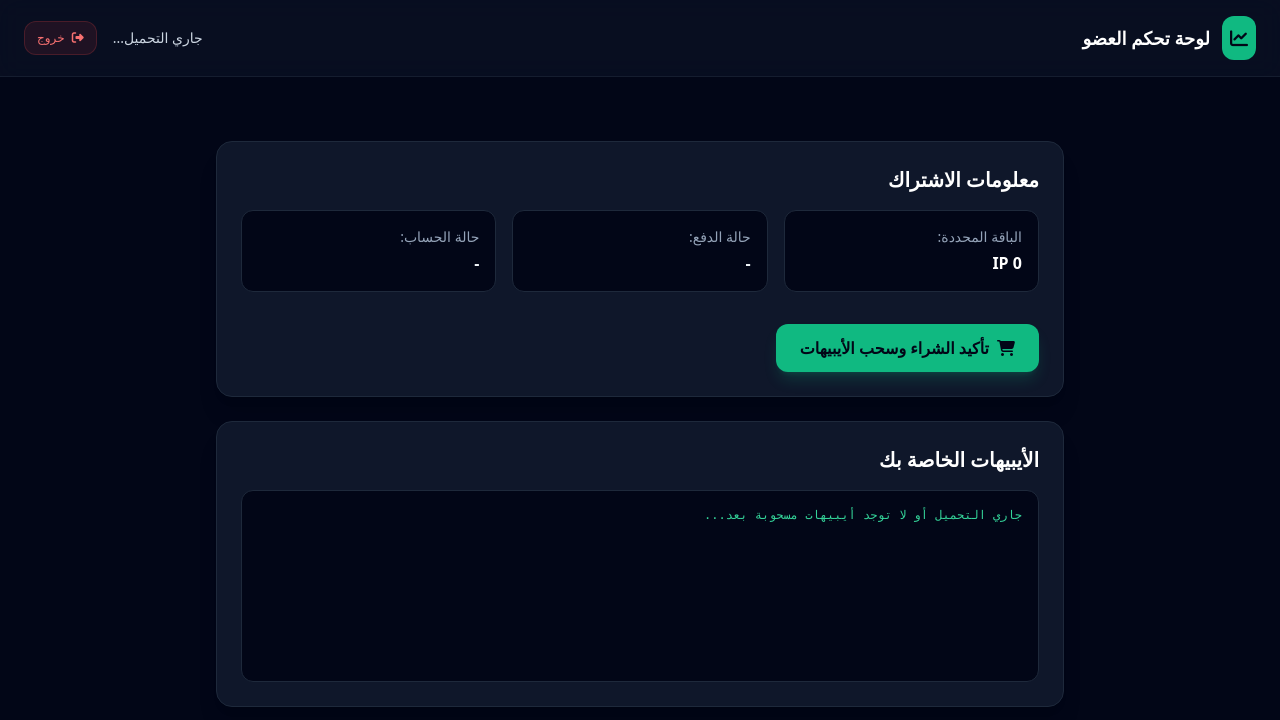
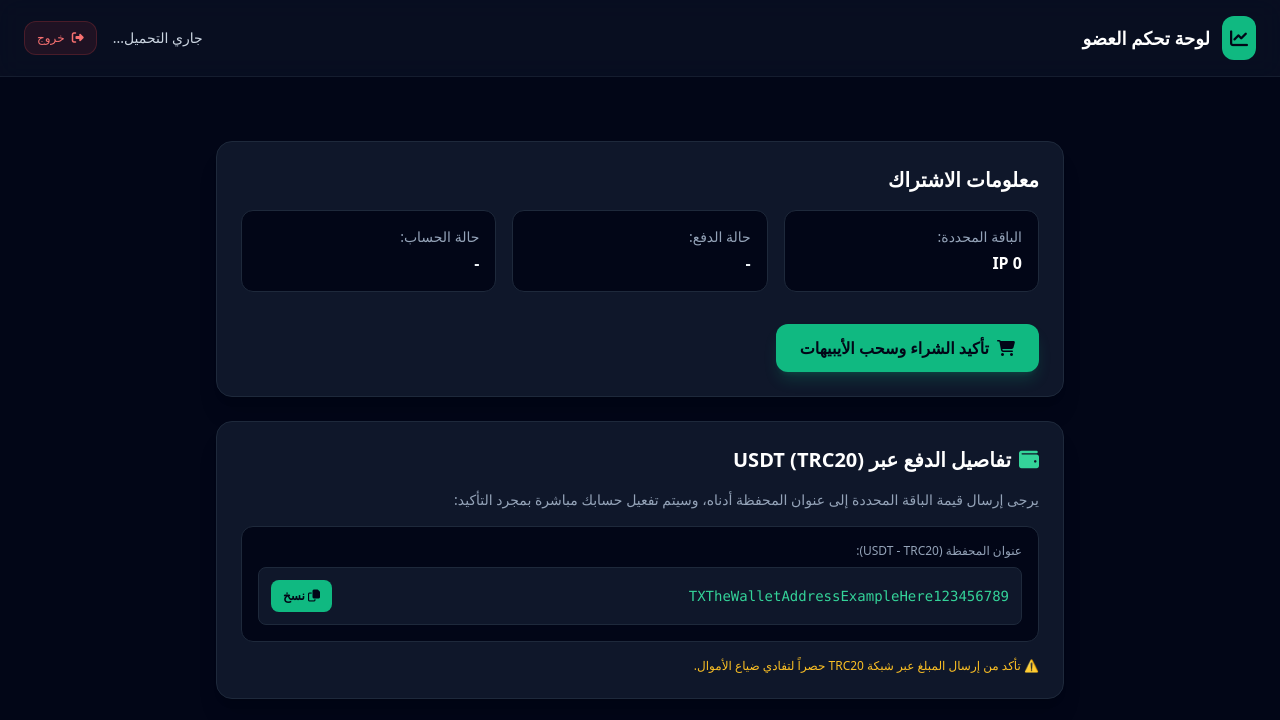
Before and after one commit to Mustamdio/proxymaroc, a website: page dashboard.html in a window 1280 px wide. Shown: the top 720 px of the page. Drawn offline with nearby package versions, Linux system fonts and the light colour scheme; no server answers; sample sign-in values are in the browser's storage.

Commit message:
Add USDT payment section and copy wallet functionality

```diff
--- a/dashboard.html
+++ b/dashboard.html
@@ -62,6 +62,28 @@
             </div>
         </div>
 
+        <!-- قسم معلومات الدفع عبر USDT -->
+        <div class="bg-slate-900 border border-slate-800 rounded-2xl p-6 shadow-xl space-y-4">
+            <h2 class="text-xl font-bold text-white mb-2 flex items-center gap-2">
+                <i class="fa-solid fa-wallet text-emerald-400"></i> تفاصيل الدفع عبر USDT (TRC20)
+            </h2>
+            <p class="text-slate-400 text-sm">
+                يرجى إرسال قيمة الباقة المحددة إلى عنوان المحفظة أدناه، وسيتم تفعيل حسابك مباشرة بمجرد التأكيد:
+            </p>
+            <div class="bg-slate-950 p-4 rounded-xl border border-slate-800 space-y-2">
+                <span class="text-slate-400 text-xs block">عنوان المحفظة (USDT - TRC20):</span>
+                <div class="flex items-center justify-between gap-2 bg-slate-900 p-3 rounded-lg border border-slate-800">
+                    <span id="usdtWalletAddress" class="font-mono text-emerald-400 text-xs md:text-sm select-all">TXTheWalletAddressExampleHere123456789</span>
+                    <button onclick="copyWallet()" class="bg-emerald-500 hover:bg-emerald-400 text-slate-950 text-xs font-bold px-3 py-2 rounded-lg transition">
+                        <i class="fa-regular fa-copy"></i> نسخ
+                    </button>
+                </div>
+            </div>
+            <div class="text-xs text-amber-400">
+                ⚠️ تأكد من إرسال المبلغ عبر شبكة TRC20 حصراً لتفادي ضياع الأموال.
+            </div>
+        </div>
+
         <!-- قسم عرض الأيبيهات المسحوبة -->
         <div class="bg-slate-900 border border-slate-800 rounded-2xl p-6 shadow-xl">
             <h2 class="text-xl font-bold text-white mb-4">الأيبيهات الخاصة بك</h2>
@@ -73,7 +95,6 @@
     </main>
 
     <script>
-        // استخراج الـ ID من الرابط أو التخزين المحلي
         const urlParams = new URLSearchParams(window.location.search);
         let userId = urlParams.get('id');
 
@@ -89,7 +110,6 @@
             loadUserData();
         }
 
-        // جلب بيانات المستخدم من السيرفر
         async function loadUserData() {
             try {
                 const res = await fetch(`/api/user/${userId}`);
@@ -112,12 +132,10 @@
                         document.getElementById('updateAlert').classList.remove('hidden');
                     }
 
-                    // عرض الأيبيهات إن وجدت
                     const ipsContainer = document.getElementById('ipsContainer');
                     if (user.assignedIps && user.assignedIps.length > 0) {
                         ipsContainer.innerHTML = user.assignedIps.map(ip => `<div>${ip}</div>`).join('');
 
-                        // إظهار زر التحميل
                         const downloadBtn = document.getElementById('downloadBtn');
                         downloadBtn.href = `/api/download-ips/${userId}`;
                         downloadBtn.classList.remove('hidden');
@@ -134,7 +152,6 @@
             }
         }
 
-        // تنفيذ عملية الشراء
         async function buyProxies() {
             try {
                 const res = await fetch(`/api/buy/${userId}`, {
@@ -145,7 +162,7 @@
 
                 if (data.success) {
                     alert(data.message);
-                    loadUserData(); // إعادة تحديث البيانات في الصفحة
+                    loadUserData();
                 } else {
                     alert(data.message || "حدث خطأ أثناء عملية الشراء");
                 }
@@ -154,7 +171,13 @@
             }
         }
 
-        // تسجيل الخروج
+        function copyWallet() {
+            const address = document.getElementById('usdtWalletAddress').innerText;
+            navigator.clipboard.writeText(address).then(() => {
+                alert('تم نسخ عنوان المحفظة بنجاح!');
+            });
+        }
+
         function logout() {
             localStorage.removeItem('proxyUserId');
             window.location.href = 'index.html';
```
